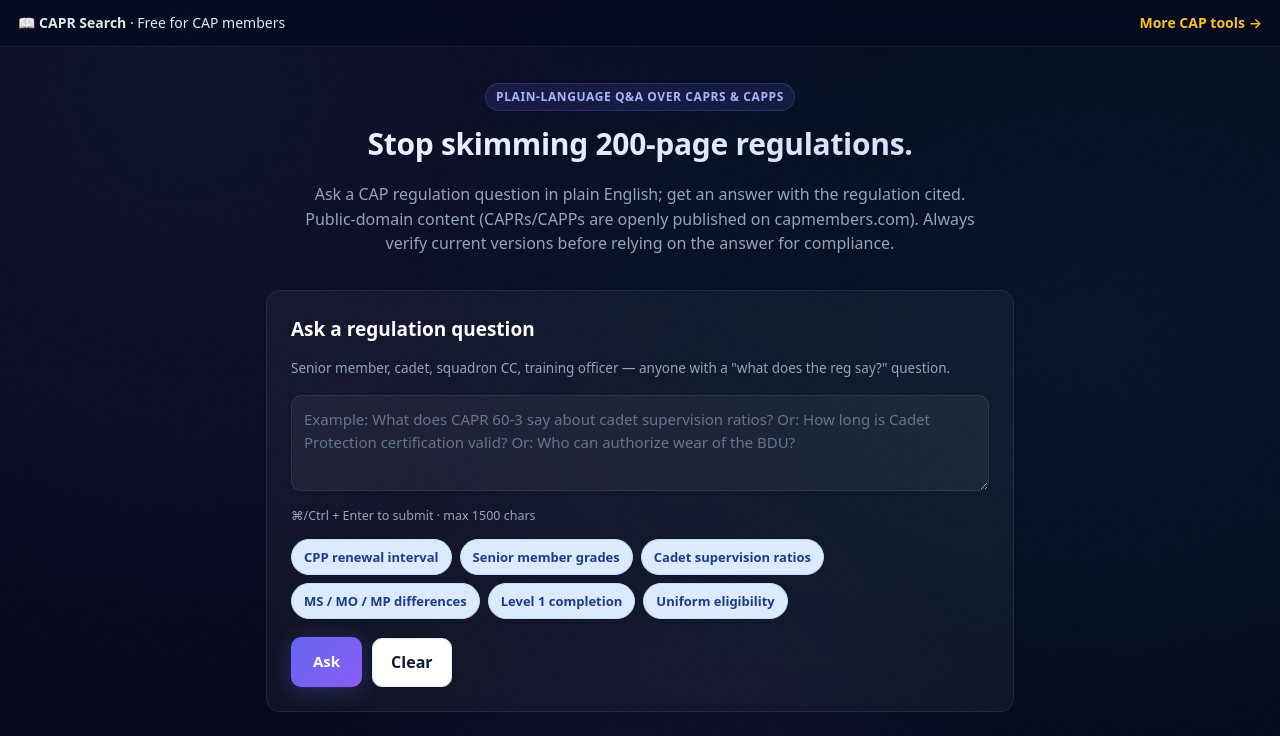
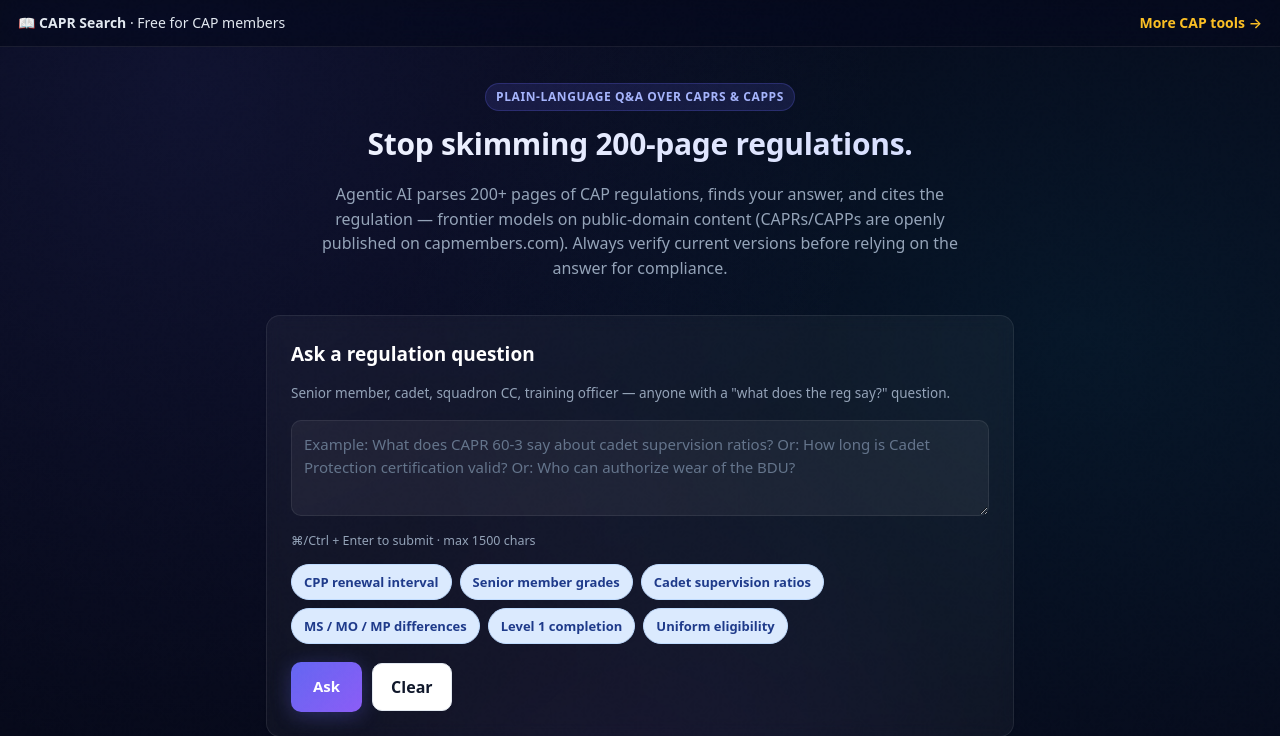
Before and after one commit to justfreshsky-jpg/CAPRSearch, a Flask app: page / in a window 1280 px wide. Shown: the top 736 px of the page. Run offline with Flask 3, Linux system fonts and the light colour scheme.

Commit message:
futurist hero: weave agentic AI / frontier-models / AGI-decade framing
Operator: make every project futuristic in total (no footer stamp).
Hero subhead updated to mention agentic AI, frontier models, or the
AGI decade, while preserving the product-specific value proposition.
Each app gets a unique rewrite — no shared template, no pasted line.

```diff
--- a/templates/index.html
+++ b/templates/index.html
@@ -137,7 +137,7 @@ a:hover{color:#c4b5fd}
   <header>
     <span class="tag">Plain-language Q&amp;A over CAPRs &amp; CAPPs</span>
     <h1>Stop skimming 200-page regulations.</h1>
-    <p>Ask a CAP regulation question in plain English; get an answer with the regulation cited. Public-domain content (CAPRs/CAPPs are openly published on capmembers.com). Always verify current versions before relying on the answer for compliance.</p>
+    <p>Agentic AI parses 200+ pages of CAP regulations, finds your answer, and cites the regulation — frontier models on public-domain content (CAPRs/CAPPs are openly published on capmembers.com). Always verify current versions before relying on the answer for compliance.</p>
   </header>
 
   <main>
```
